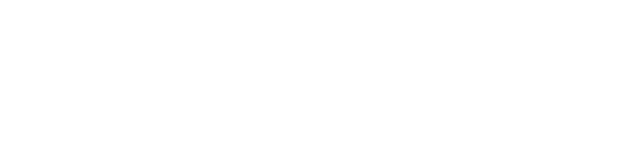
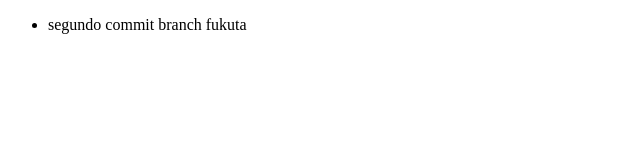
Before and after one commit to alessandro-fukuta/githubcurso, a plain HTML site: page index.html in a window 1280 px wide. Shown: the whole page, without its empty margins (0-640 px from the left). Drawn offline with Linux system fonts and the light colour scheme.

Commit message:
segundo commit branch fukuta

```diff
--- a/index.html
+++ b/index.html
@@ -6,6 +6,8 @@
   <title>CURSO DE GIT</title>
 </head>
 <body>
-
+  <ul>
+    <li>segundo commit branch fukuta</li>
+  </ul>
 </body>
 </html>
```
